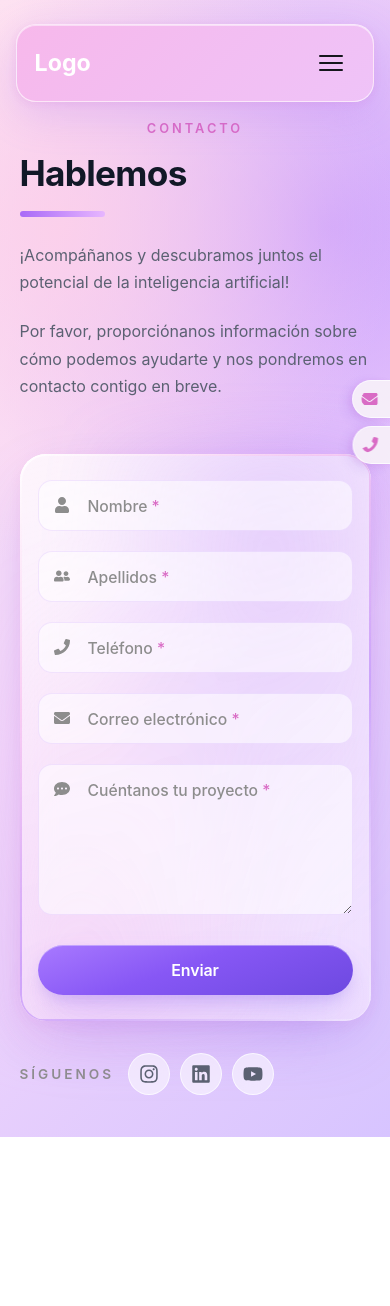
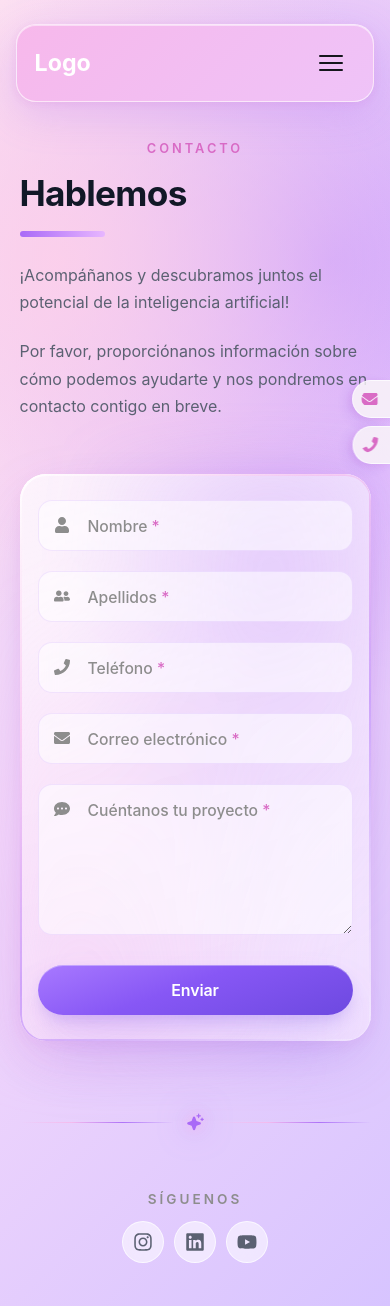
Before and after one commit to Carlosbh04/Oysters-AI, a React (Vite) app in the folder oisterWeb/: page /contact in a window 390 px wide. Before the commit the page ends 1137 px from the top, so only its background shows below. Built offline with nearby package versions, Linux system fonts and the light colour scheme; no server answers.

Commit message:
Refina el diseño responsive de la página de contacto

```diff
--- a/oisterWeb/src/componentes/introAnimation/IntroAnimation.jsx
+++ b/oisterWeb/src/componentes/introAnimation/IntroAnimation.jsx
@@ -10,7 +10,7 @@ const COLORS = {
 };
 
 const DURATION = 3800; // duración total de la animación (ms)
-const TEXT = "Oysters·IA";
+const TEXT = "Oysters·AI";
 
 /* Muestrea el texto en un canvas temporal y devuelve las
    coordenadas de los píxeles encendidos → targets de partículas */
--- a/oisterWeb/src/pages/contact/Contact.css
+++ b/oisterWeb/src/pages/contact/Contact.css
@@ -56,7 +56,7 @@
   margin-bottom: 10px;
 
   color: var(--color-primary-dark);
-
+  display:none;
   font-size: 0.8rem;
 
   font-weight: 600;
@@ -258,6 +258,46 @@
 
 .social-buttons a:hover svg {
   transform: scale(1.15);
+}
+
+/* ===============================
+   DIVIDER (General)
+================================= */
+
+.contact-divider {
+  display: flex;
+  align-items: center;
+  gap: 18px;
+  display: none;
+  margin: 36px 0 30px;
+}
+
+.divider-line {
+  flex: 1;
+  height: 1px;
+
+  background: linear-gradient(
+    90deg,
+    transparent,
+    rgba(247, 184, 235, 0.85),
+    rgba(169, 106, 247, 0.9),
+    transparent
+  );
+}
+
+.divider-icon {
+  display: flex;
+  align-items: center;
+  justify-content: center;
+
+  color: var(--color-primary);
+  font-size: 1rem;
+
+  filter:
+    drop-shadow(0 0 4px rgba(247, 184, 235, 0.8))
+    drop-shadow(0 0 10px rgba(169, 106, 247, 0.45));
+
+  animation: dividerGlow 3s ease-in-out infinite;
 }
 
 /*========================================
@@ -728,13 +768,14 @@
 @media (max-width: 600px) {
   .contact {
     row-gap: 32px;
+    margin-top: clamp(20px, 4vw, 32px);
   }
 
   /* mock: eyebrow "CONTACTO" centrado arriba;
      titular y texto a la izquierda, debajo */
   .contact-eyebrow {
     text-align: center;
-
+    display: block;
     margin-bottom: 18px;
   }
 
@@ -878,11 +919,34 @@
     pointer-events: none;
   }
 
+  /*========================================
+=             DIVIDER                    =
+========================================*/
+
+ .contact-divider {
+    margin: 40px 0 28px;
+    gap: 12px;
+
+  display: flex;
+
+  }
+
+  .divider-icon {
+    font-size: 1.15rem;
+  filter: drop-shadow(0 0 6px rgba(247, 184, 235, 0.9))
+    drop-shadow(0 0 14px rgba(169, 106, 247, 0.55));
+  }
+
+
+
+
   /* síguenos: etiqueta + iconos en una fila */
   .social-section {
     margin-top: 0;
 
     display: flex;
+
+    flex-direction: column;
 
     align-items: center;
 
--- a/oisterWeb/src/pages/contact/Contact.jsx
+++ b/oisterWeb/src/pages/contact/Contact.jsx
@@ -10,6 +10,8 @@ import {
   FaUserFriends,
   FaCommentDots,
 } from "react-icons/fa";
+
+import { PiSparkleFill } from "react-icons/pi";
 
 import { sendContact } from "../../services/contactService.js";
 import PageSection from "../../componentes/layout/PageSection.jsx";
@@ -258,6 +260,16 @@ function ContactSection({ introDone = true }) {
             <span>+34 600 000 000</span>
           </a>
 
+          <div className="contact-divider">
+            <span className="divider-line"></span>
+
+            <div className="divider-icon">
+              <PiSparkleFill />
+            </div>
+
+            <span className="divider-line"></span>
+          </div>
+
           <div className="social-section">
             <p className="social-title">Síguenos</p>
 
```
